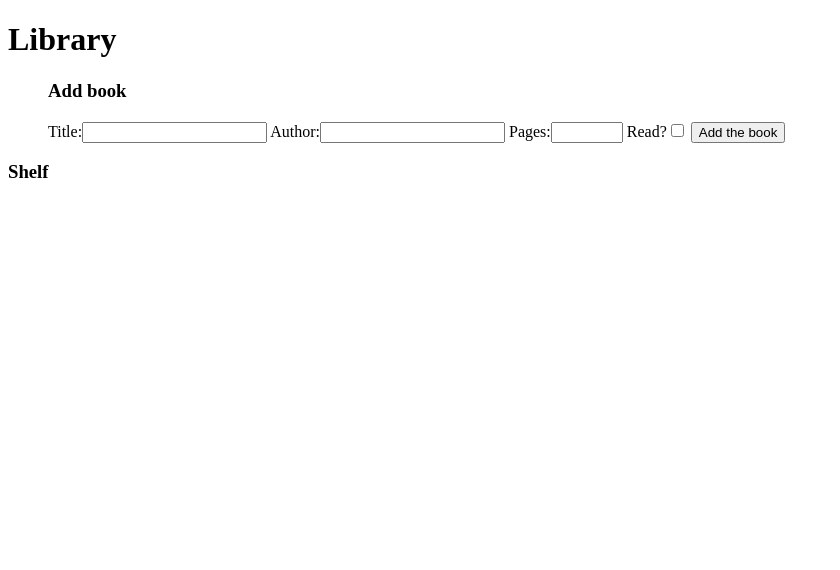
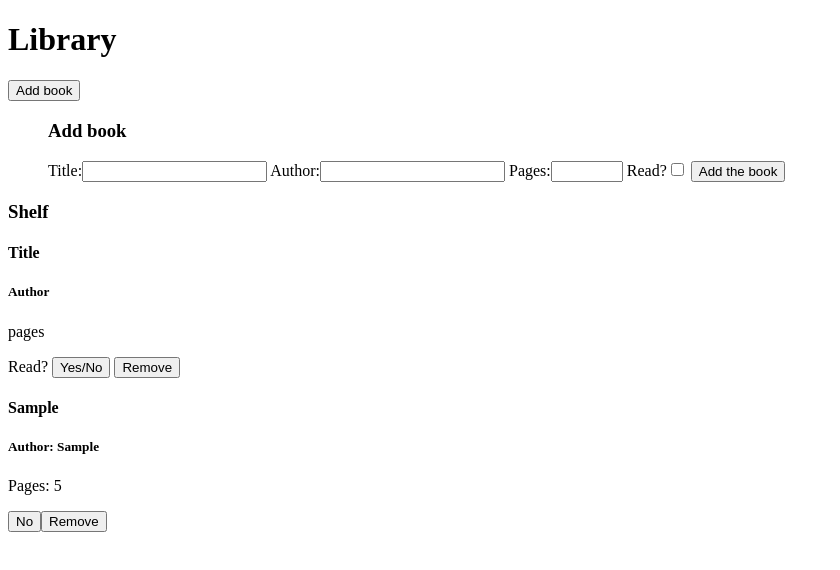
Before and after one commit to rhingstrumjr/odin-library, a plain HTML site: page index.html in a window 1280 px wide. Both pictures are taken after typing "Sample", "Sample", "5" into the empty fields and a click on the button "Add the book". Shown: the whole page, without its empty margins (0-840 px from the left). Drawn offline with Linux system fonts and the light colour scheme.

Commit message:
Add book to shelf

```diff
--- a/index.html
+++ b/index.html
@@ -8,6 +8,7 @@
 </head>
 <body>
     <h1>Library</h1>
+    <button>Add book</button>
     <menu>
         <h3>Add book</h3>
         <label for="title">Title:<input type="text" name="title" id="title"></label>
@@ -18,6 +19,15 @@
     </menu>
     <main>
         <h3>Shelf</h3>
+        <div id="shelf">
+            <div class="card" data-loc="0">
+                <h4>Title</h5>
+                <h5>Author</h5>
+                <p>pages</p>
+                <label>Read? <button>Yes/No</button></label>
+                <button id="removeBook">Remove</button>
+            </div>
+         </div>
     </main>
     <script src="script.js"></script>
 </body>
--- a/script.js
+++ b/script.js
@@ -26,10 +26,42 @@ function addBookToLibrary () {
         author.value = "";
         pages.value = "";
         haveRead.checked = false;
+        displayBooks();
     } else {
         alert("Missing title, author, and/or pages.")
     }
+}
 
+function displayBooks () {
+    const shelf = document.getElementById("shelf");
+    myLibrary.forEach( (book, i) => {
+        const card = document.createElement('div');
+        card.setAttribute("data-loc", `${i}`)
+        const titleHeading = document.createElement('h4');
+        const title = document.createTextNode(book.title);
+        titleHeading.appendChild(title);
+        const authorHeading = document.createElement('h5');
+        const author = document.createTextNode(`Author: ${book.author}`);
+        authorHeading.appendChild(author);
+        const pagesPara = document.createElement('p');
+        const pages = document.createTextNode(`Pages: ${book.pages}`)
+        pagesPara.appendChild(pages);
+        const labelForReadButton = document.createElement('label');
+        const readButton = document.createElement('button');
+        const readStatus = document.createTextNode(book.haveRead ? "Yes" : "No");
+        readButton.appendChild(readStatus);
+        labelForReadButton.appendChild(readButton);
+        const removeButton = document.createElement('button');
+        removeButton.setAttribute("data-loc", `${i}`);
+        const removeWords = document.createTextNode("Remove");
+        removeButton.appendChild(removeWords);
+        const thingsToAdd = [titleHeading, authorHeading, pagesPara, labelForReadButton, removeButton];
+        thingsToAdd.forEach(thing => {
+            thing.setAttribute("data-loc", `${i}`)
+            card.appendChild(thing)
+        })
+        shelf.appendChild(card)
+    })
 }
 
 // const harryPotter = book('Chamber of Secrets', 'JK Rowling', 350, true);
```
